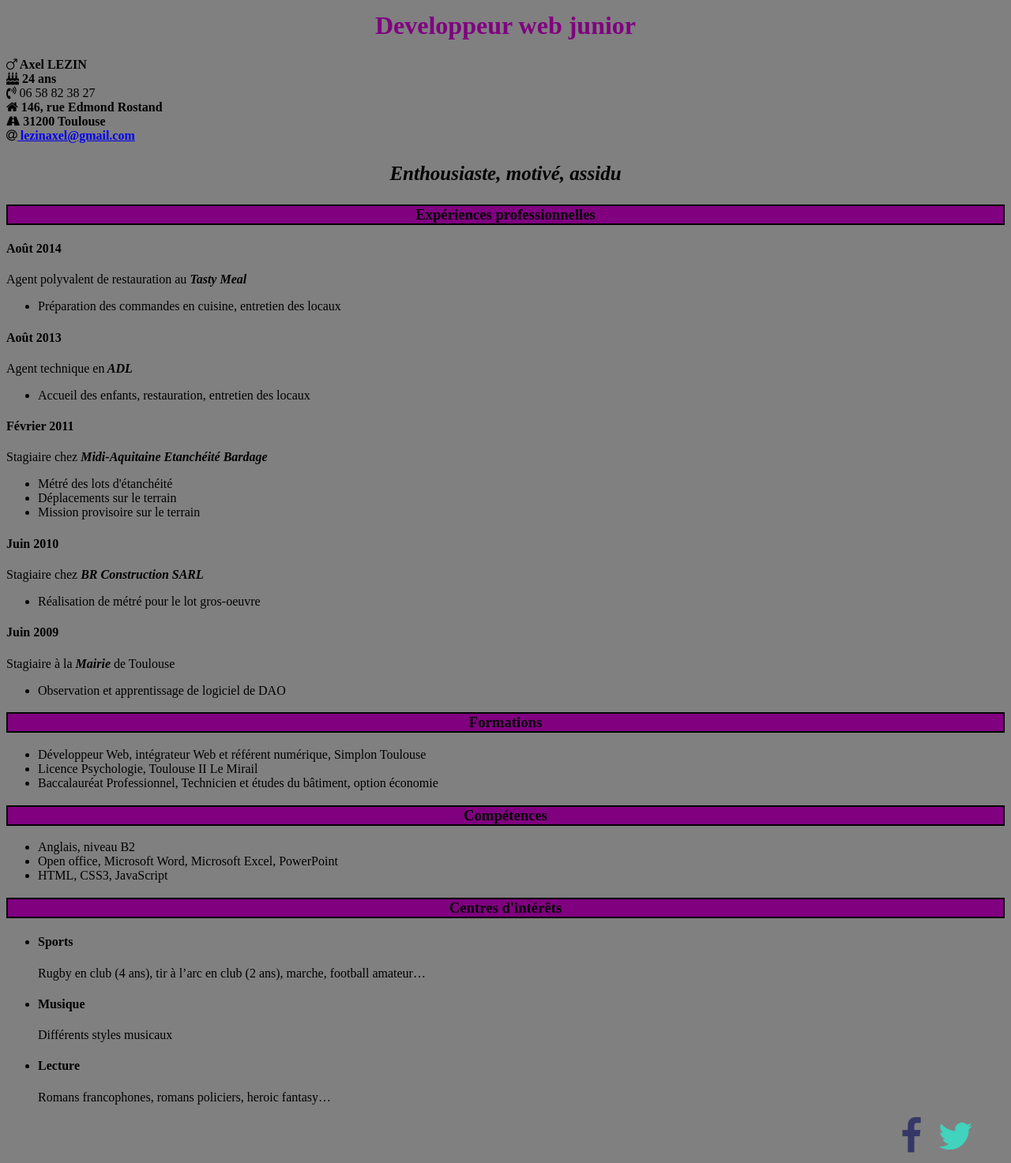
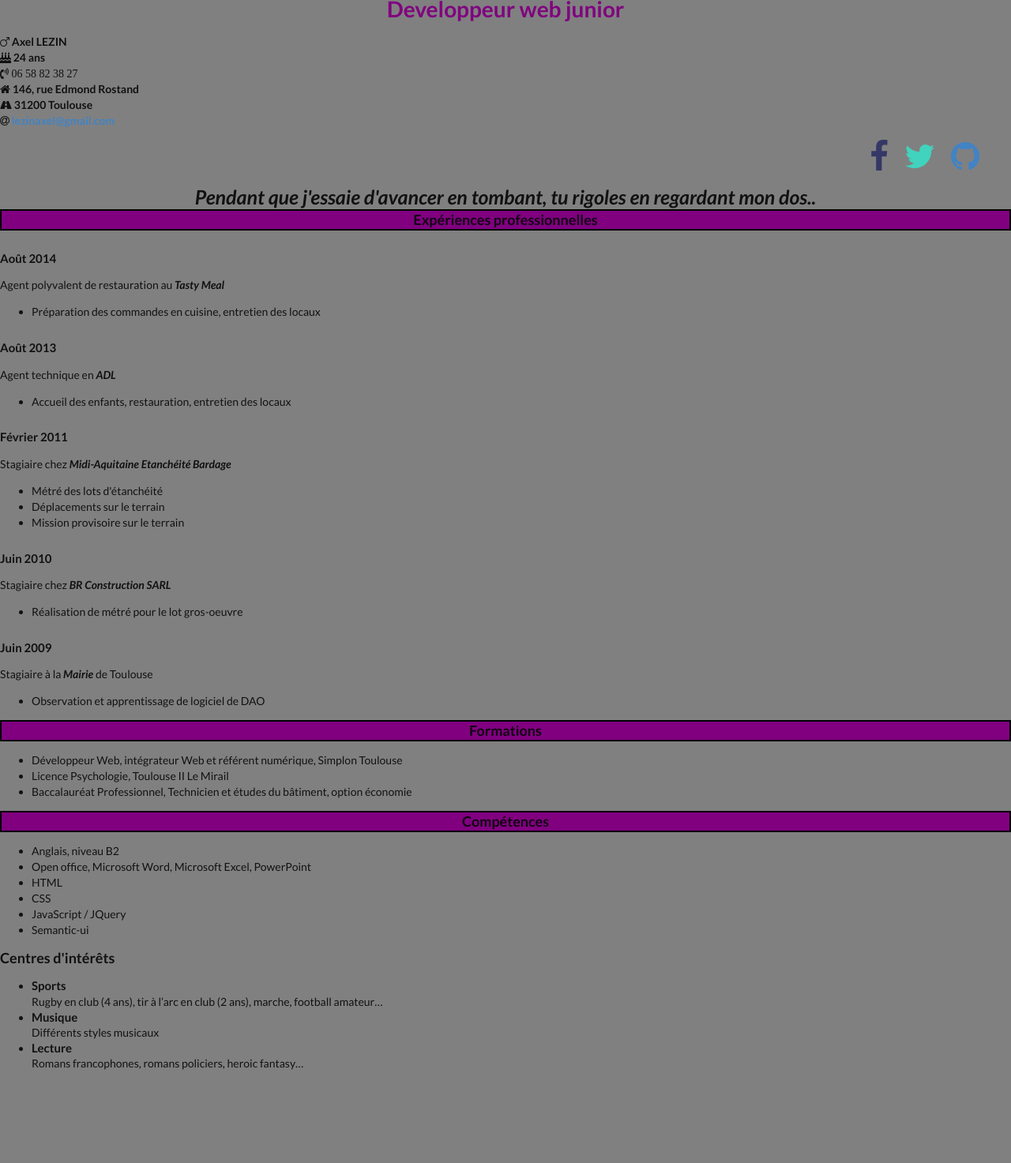
Before and after one commit to Nomilol/CV, a plain HTML site: page index.html in a window 1280 px wide. Shown: the part 7-1480 px from the top of the page at 79% size. After the commit the page ends 1364 px from the top, so only its background shows below. Drawn offline with nearby package versions, Linux system fonts and the light colour scheme.

Commit message:
Avancement sur le Cv

```diff
--- a/index.html
+++ b/index.html
@@ -4,8 +4,9 @@
 <head>
 	<meta charset="UTF-8">
 	<title>CV Axel</title>
+	<link rel="stylesheet" href="node_modules/semantic-ui-css/semantic.css">
+	<link rel="stylesheet" type="text/css" href="font-awesome-4.6.3/css/font-awesome.min.css">
 	<link rel="stylesheet" type="text/css" href="style.css">
-	<link rel="stylesheet" type="text/css" href="font-awesome-4.6.3/css/font-awesome.min.css">
 </head>
 
 <body>
@@ -23,8 +24,21 @@
 						<li><i class="fa fa-at"></i><a href="mailto:lezinaxel@gmail.com"> lezinaxel@gmail.com</a>
 						</li>
 					</ul>
+					<div class="reseau">
+						<ul>
+							<li><span class="color_bleu"><a href="https://www.facebook.com/"><i class="fa fa-facebook fa-3x"></i></a></span></li>
+
+							<li><span class="color_blue"><a href="https://twitter.com/"><i class="fa fa-twitter fa-3x"></i></a></span></li>
+							<li><a href="https://github.com/Nomilol"><i class="fa fa-github fa-3x" aria-hidden="true"></i></a></li>
+
+						</ul>
+					</div>
+
 				</div>
-				<h3 class="adjectifs">Enthousiaste, motivé, assidu</h3>
+
+				<div class="punchline">
+					<h3 class="adjectifs">Pendant que j'essaie d'avancer en tombant, tu rigoles en regardant mon dos..</h3>
+				</div>
 			</div>
 			<div class="experiences">
 				<h3>Expériences professionnelles</h3>
@@ -72,26 +86,23 @@
 				<ul>
 					<li>Anglais, niveau B2</li>
 					<li>Open office, Microsoft Word, Microsoft Excel, PowerPoint</li>
-					<li>HTML, CSS3, JavaScript</li>
+					<li>HTML</li>
+					<li>CSS</li>
+					<li>JavaScript / JQuery</li>
+					<li>Semantic-ui</li>
 				</ul>
 			</div>
-			<div class="centres_intérêts"><h3>Centres d'intérêts</h3>
+			<div class="centres_interets"><h3>Centres d'intérêts</h3>
 				<ul>
 					<li><h4>Sports</h4> Rugby en club (4 ans), tir à l’arc en club (2 ans), marche, football amateur…</li>
 					<li><h4>Musique</h4>  Différents styles musicaux</li>
 					<li><h4>Lecture</h4>  Romans francophones, romans policiers, heroic fantasy…</li>
 				</ul>
 			</div>
-			<div class="reseau">
-				<ul>
-					<li><span class="color_bleu"><a href="https://www.facebook.com/"><i class="fa fa-facebook fa-3x"></i></a></span></li>
 
-					<li><span class="color_blue"><a href="https://twitter.com/"><i class="fa fa-twitter fa-3x"></i></a></span></li>
+		</main>
 
-
-				</ul>
-			</ul>
-		</div>
-	</main>
-</body>
-</html>
+		<script src='node_modules/jquery/dist/jquery.js'></script>
+		<script src='index.js'></script>
+	</body>
+	</html>
--- /dev/null
+++ b/index.js
@@ -0,0 +1 @@
+console.log('Start');
```
